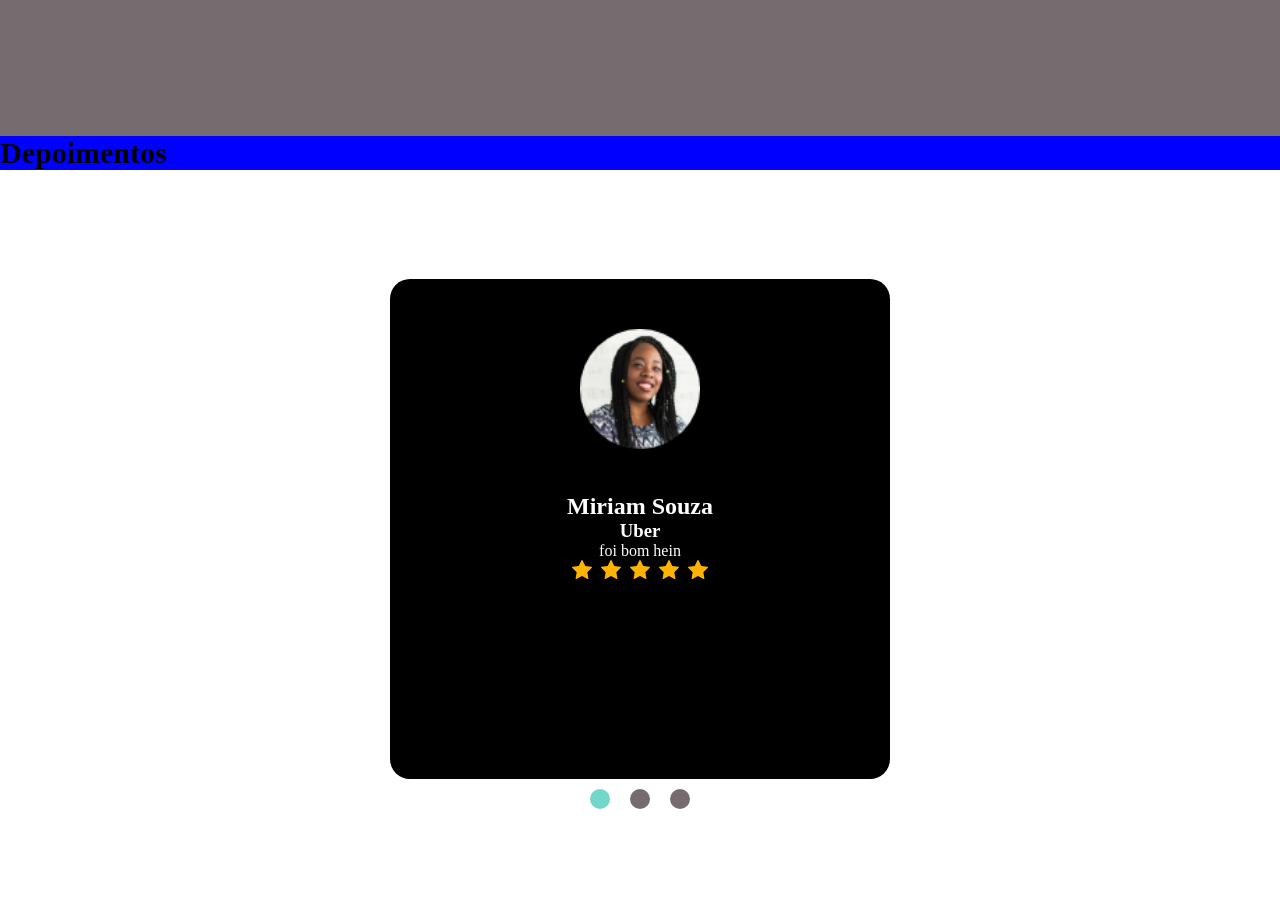
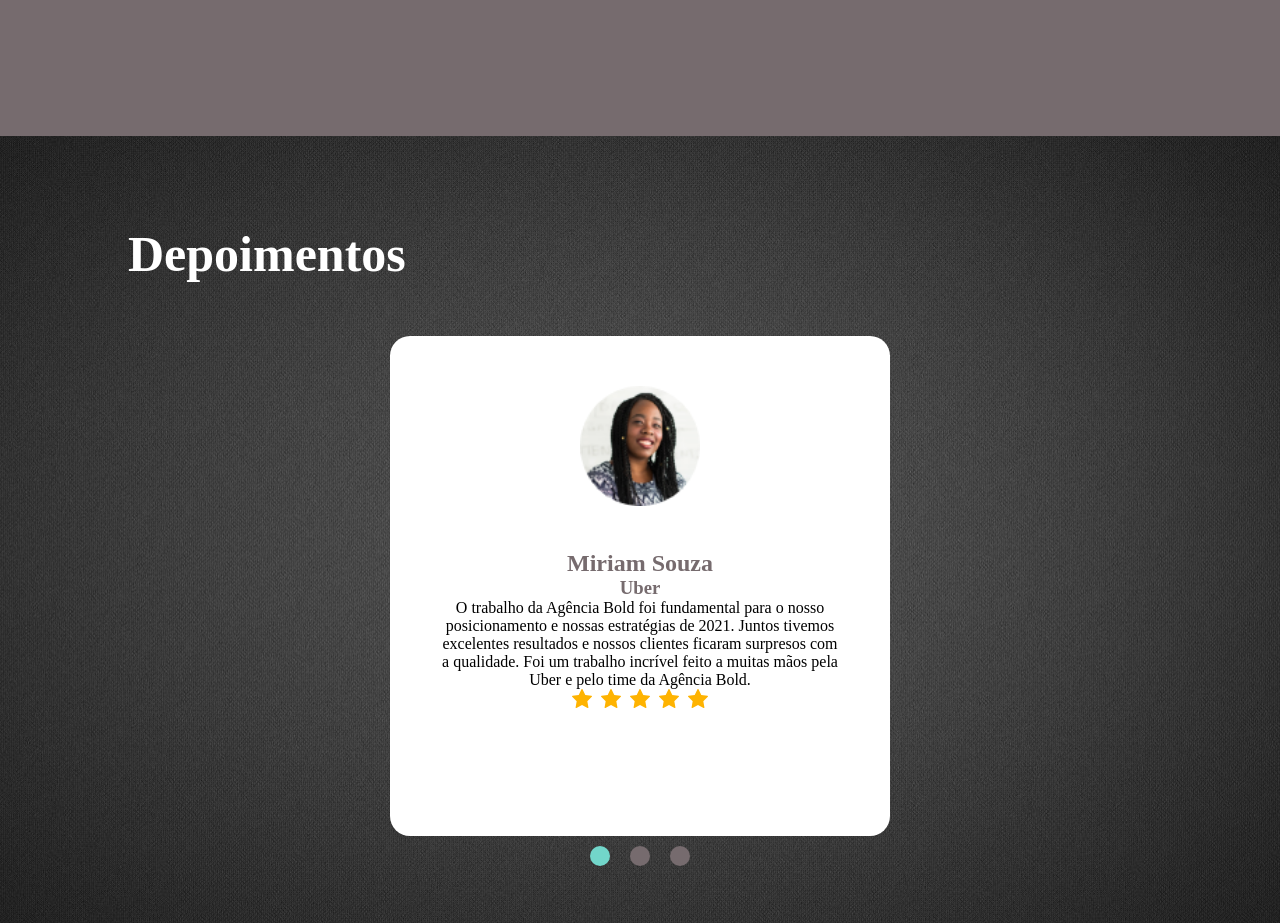
Before and after one commit to lunewaii/dankicode, a website: page projeto_final/index.html in a window 1280 px wide. Shown: the part 2440-3363 px from the top of the page. Drawn offline with nearby package versions, Linux system fonts and the light colour scheme.

Commit message:
arrumei os txt de cada um, mexi css mas falta +css

```diff
--- a/projeto_final/index.html
+++ b/projeto_final/index.html
@@ -126,22 +126,22 @@
                         <div class="txt">
                             <h2>Miriam Souza</h2>
                             <h3>Uber</h3>
-                            <p>foi bom hein</p>
+                            <p>O trabalho da Agência Bold foi fundamental para o nosso posicionamento e nossas estratégias de 2021. Juntos tivemos excelentes resultados e nossos clientes ficaram surpresos com a qualidade. Foi um trabalho incrível feito a muitas mãos pela Uber e pelo time da Agência Bold.</p>
                         </div>
                         <img src="images/5stars.svg" />
                     </div>
                     <div class="deps">
                         <img class="pfp" src="images/DEPOIMENTO2.png" />
                         <h2>Lucas Mendes</h2>
-                        <h3>Uber</h3>
-                        <p>foi bom hein</p>
+                        <h3>The North Face</h3>
+                        <p>Buscamos a Agência Bold para nos ajudar com campanhas de growth marketing focadas em um público extremamente específico. O produto teve faturamento maior que 300%.</p>
                         <img src="images/5stars.svg" />
                     </div>
                     <div class="deps">
                         <img class="pfp" src="images/DEPOIMENTO3.png" />
                         <h2>Zaya Menphis</h2>
-                        <h3>Uber</h3>
-                        <p>foi bom hein</p>
+                        <h3>Rappi</h3>
+                        <p>A estratégia de lançamento da marca não seria a mesma sem o trabalho comprometido da Agência Bold. Obrigado ao Vinícius, que abraçou nossos desafios como um de nós.</p>
                         <img src="images/5stars.svg" />
                     </div>
                 </div>
--- a/projeto_final/style.css
+++ b/projeto_final/style.css
@@ -256,13 +256,16 @@ section.benefits {
 
 section.depoiments {
     /* background-color: red; */
+    background-image: url('images/bg-grey.jpg');
+    background-position: center;
     display: flexbox;
 }
 
 .th1 h1{
-    background-color: blue;
-    color: #000;
-    font-size: 30px;
+    color: white;
+    font-size: 50px;
+    padding-top: 7%;
+    margin-left: 10%;
 }
 
 .boxes{
@@ -270,8 +273,12 @@ section.depoiments {
     justify-content: center;
     align-items: center;
     width: 100%;
-    height: 94vh;
+    height: 80vh;
     flex-direction: column;
+}
+
+.container{
+    /* background-color: white; */
 }
 
 /* .box{
@@ -318,8 +325,8 @@ section.depoiments {
     display: flex;
     justify-content: center;
     align-items: center;
-    width: 100%;
-    height: 100vh;
+    width: 80vw;
+    height: 80vh;
     flex-direction: column;
 }
 
@@ -339,10 +346,22 @@ section.depoiments {
     height: 100%;
     opacity: 0;
     transition: 1s;
-    background-color: black;
+    background-color: white;
     align-items: center;
     text-align: center;
     border-radius: 20px;
+}
+
+.container .deps p{
+    color: black;
+}
+
+.container .deps h2{
+    color: #766B6E;
+}
+
+.container .deps h3{
+    color: #766B6E;
 }
 
 .pfp{
```
